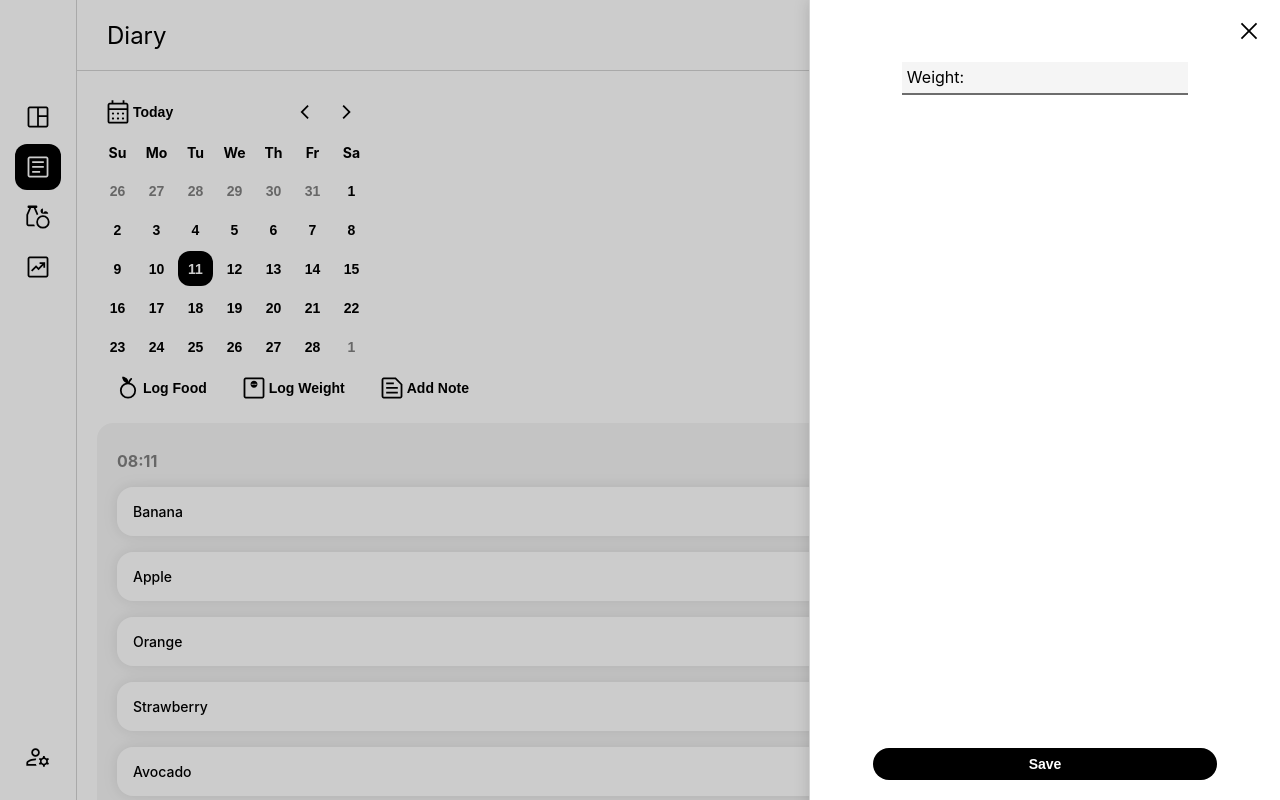
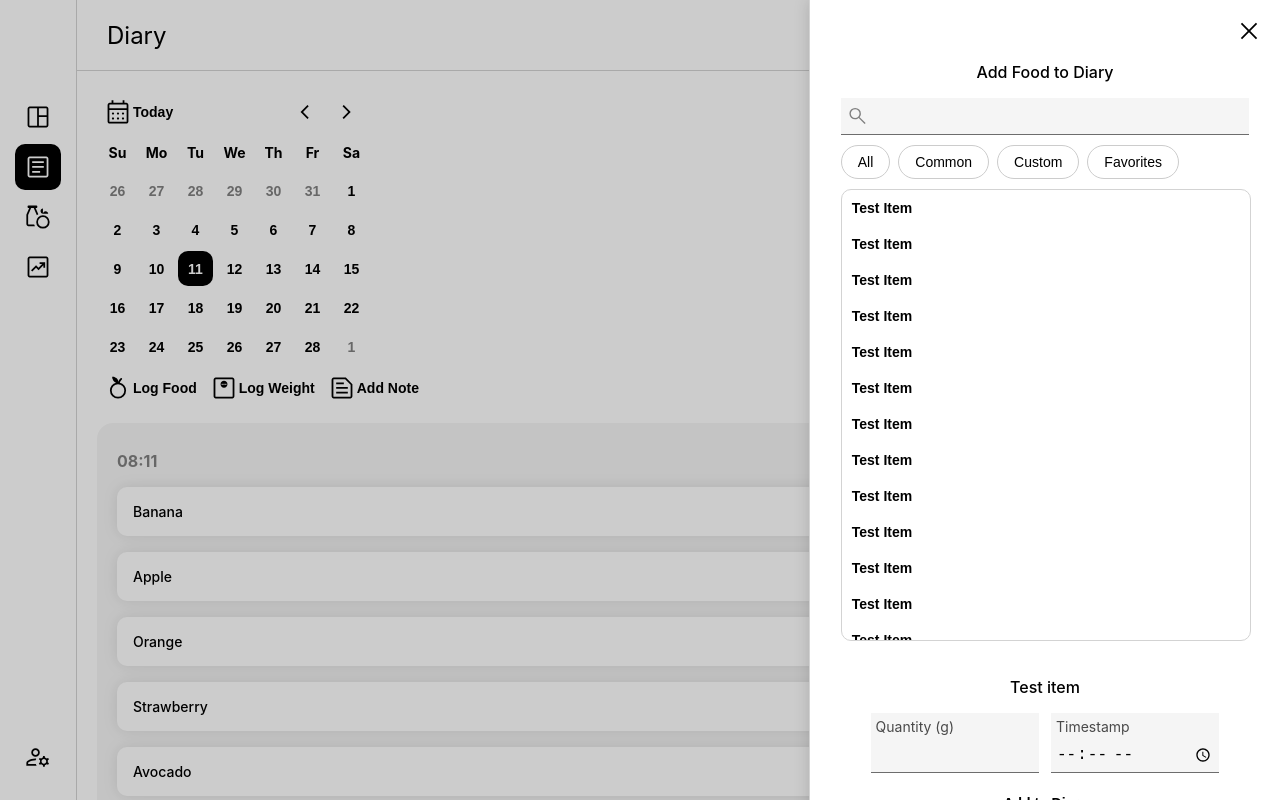
Before and after one commit to dragoispas/makro-evolved, a React (Create React App) app: page /Diary in a window 1280 px wide. Both pictures are taken after a click on the button "Log Food". Shown: the top 800 px of the page. Built offline with nearby package versions, Linux system fonts and the light colour scheme.

Commit message:
Added Search Input

```diff
--- a/src/Components/Button.tsx
+++ b/src/Components/Button.tsx
@@ -7,13 +7,13 @@ interface ButtonProps {
     children?: React.ReactNode;
     onMouseOver?: () => void;
     selected?: boolean;
-    circular?: boolean;
+    square?: boolean;
     style?: React.CSSProperties; // Accepts inline styles
 }
 
-const Button: React.FC<ButtonProps> = ({ Icon, onClick, children, onMouseOver, selected, circular, style }) => {
+const Button: React.FC<ButtonProps> = ({ Icon, onClick, children, onMouseOver, selected, square, style }) => {
     return (
-        <ButtonBase circular={circular} onMouseOver={onMouseOver} onClick={onClick} style={style} highlighted={selected}>
+        <ButtonBase square={square} onMouseOver={onMouseOver} onClick={onClick} style={style} highlighted={selected}>
             <FlexBox align="center" justify="center">
                 {Icon && <Icon />}
                 {children && <FlexBox align="center">{children}</FlexBox>}
--- a/src/Components/Input.tsx
+++ b/src/Components/Input.tsx
@@ -1,15 +1,30 @@
-import { InputBase, InputWrapper, Prefix } from "../styledComponents"
+import { useRef, useState } from "react";
+import { FlexBox, InputBase, InputWrapper, Prefix } from "../styledComponents"
 
 interface Props {
     prefix?: string
     type?: React.HTMLInputTypeAttribute
+    Icon?: React.ComponentType<React.SVGProps<SVGSVGElement>>;
 }
 
-const Input = ({ prefix, type }: Props) => {
+const Input = ({ prefix, type, Icon }: Props) => {
+    const [focus, setFocus] = useState<boolean>(false);
+    const inputRef = useRef<HTMLInputElement>(null);
+
     return (
-        <InputWrapper>
-            {prefix && <Prefix>{prefix}</Prefix>}
-            <InputBase type={type} />
+        <InputWrapper
+            focus={focus} onClick={() => inputRef.current?.focus()}
+        >
+            {prefix && <Prefix focus={focus}>{prefix}</Prefix>}
+            <FlexBox gap="xs" width="100%">
+                {Icon && <Icon />}
+                <InputBase
+                    onFocus={() => setFocus(true)}
+                    onBlur={() => setFocus(false)}
+                    type={type}
+                    ref={inputRef}
+                />
+            </FlexBox>
         </InputWrapper>
     );
 };
--- a/src/Components/Pages/Diary.tsx
+++ b/src/Components/Pages/Diary.tsx
@@ -1,4 +1,4 @@
-import { FlexBox, Paper, Paper2 } from "../../styledComponents";
+import { FlexBox, Paper, Paper2, ScrollableBox, SearchItem, Typography } from "../../styledComponents";
 import Button from "../Button";
 import { ReactComponent as AppleIcon } from '../../icons/apple.svg';
 import { ReactComponent as ScaleIcon } from '../../icons/scale.svg';
@@ -9,6 +9,8 @@ import FoodDiary from "../FoodDiary";
 import { useEffect, useState } from "react";
 import Drawer from "../Drawer";
 import Input from "../Input";
+import { ReactComponent as SearchIcon } from "../../icons/search.svg";
+import SearchInputBox from "../SearchInputBox";
 
 function Diary() {
     const [isDrawerOpen, setIsDrawerOpen] = useState(false);
@@ -26,15 +28,25 @@ function Diary() {
 
     const renderLogFood = () => {
         return (
-            <FlexBox column align="center" justify="space-between" width="100%" height="100%">
-                <Input prefix="Weight:" type="number" />
-                <Button circular selected style={{ width: "80%" }}>Save</Button>
+            <FlexBox column align="center" gap="l" width="100%" height="100%">
+                <Typography bold>Add Food to Diary</Typography>
+                <SearchInputBox />
+                <Typography bold>Test item</Typography>
+                <FlexBox gap="m">
+                    <Input prefix="Quantity (g)" />
+                    <Input type="time" prefix="Timestamp" />
+                </FlexBox>
+                <Button style={{ width: "60%" }}>Add to Diary</Button>
             </FlexBox>
         )
     }
     const renderLogWeight = () => {
         return (
-            <FlexBox align="center" >Log Weight</FlexBox>
+            <FlexBox column align="center" gap="xxl" width="100%" height="100%">
+                <FlexBox>** Graph with recent weight changes **</FlexBox>
+                <Input prefix="Weight" type="number" />
+                <Button square selected style={{ width: "60%" }}>Save</Button>
+            </FlexBox>
         )
     }
     const renderAddNote = () => {
@@ -49,9 +61,9 @@ function Diary() {
             <div style={{ margin: "20px" }}>
                 <Calendar />
                 <FlexBox>
-                    <Button circular onClick={() => openDrawer("LogFood")} Icon={AppleIcon}>Log Food</Button>
-                    <Button circular onClick={() => openDrawer("LogWeight")} Icon={ScaleIcon}>Log Weight</Button>
-                    <Button circular onClick={() => openDrawer("AddNote")} Icon={NoteIcon}>Add Note</Button>
+                    <Button onClick={() => openDrawer("LogFood")} Icon={AppleIcon}>Log Food</Button>
+                    <Button onClick={() => openDrawer("LogWeight")} Icon={ScaleIcon}>Log Weight</Button>
+                    <Button onClick={() => openDrawer("AddNote")} Icon={NoteIcon}>Add Note</Button>
                 </FlexBox>
                 <FoodDiary />
                 <Note>Today I fucked my cat and it was wonderful, it felt so tight and I came so fast that it didn't even have time to scratch me that bad. <br></br><br></br>Today I also realised that I am gay.</Note>
--- a/src/Components/Pages/Foods.tsx
+++ b/src/Components/Pages/Foods.tsx
@@ -1,9 +1,14 @@
 import { FlexBox } from "../../styledComponents";
+import Button from "../Button";
+import { ReactComponent as FoodIcon } from "../../icons/foods_2.svg";
 
 function Foods() {
     return (
         <FlexBox column width='calc(100vw - 80px)'>
             <FlexBox height='70px' align='center' style={{ borderBottom: "1px solid lightgrey", fontSize: "24px", paddingLeft: "30px" }}>Foods</FlexBox>
+            <div style={{ margin: "20px" }}>
+                <Button Icon={FoodIcon}>Create Food</Button>
+            </div>
         </FlexBox>
     )
 }
--- /dev/null
+++ b/src/Components/SearchInputBox.tsx
@@ -0,0 +1,115 @@
+import { useState } from "react";
+import styled from "styled-components";
+import { ReactComponent as SearchIcon } from "../icons/search.svg";
+import Input from "./Input";
+
+const testData = Array(30).fill("Test Item");
+
+const StyledSearchBox = styled.div`
+  width: 95%;
+  display: flex;
+  flex-direction: column;
+  border-radius: 10px;
+  gap: 10px;
+  transition: box-shadow 0.3s ease-in-out;
+  padding-bottom: 20px;
+`;
+
+const ListContainer = styled.div`
+  width: 100%;
+  display: flex;
+  flex-direction: column;
+  max-height: 450px;
+  overflow-y: auto;
+  border: 1px solid lightgrey;
+  border-radius: 10px;
+
+  &::-webkit-scrollbar {
+    width: 8px;
+  }
+
+  &::-webkit-scrollbar-track {
+    background: inherit;
+    border-radius: 10px;
+  }
+
+  &::-webkit-scrollbar-thumb {
+    background: rgb(181, 181, 181);
+    border-radius: 10px;
+  }
+
+  &::-webkit-scrollbar-thumb:hover {
+    background: rgb(156, 156, 156);
+  }
+
+`;
+
+const ListItem = styled.button`
+  width: 100%;
+  border: none;
+  background: inherit;
+  cursor: pointer;
+  padding: 10px;
+  font-weight: 600;
+  font-size: 14px;
+  text-align: left;
+  transition: background 0.1s ease;
+
+  &:hover {
+    background-color: rgb(240, 240, 240);
+  }
+`;
+
+const ButtonGroup = styled.div`
+  display: flex;
+  gap: 8px;
+`;
+
+const Button = styled.button<{ selected: boolean }>`
+  padding: 8px 16px;
+  border-radius: 20px;
+  border: 1px solid #ccc;
+  background-color: ${(props) => (props.selected ? "rgb(235, 235, 235)" : "white")};
+  cursor: pointer;
+  font-size: 14px;
+  transition: background-color 0.2s ease;
+
+  &:hover {
+    background-color: ${(props) => (props.selected ? "rgb(235, 235, 235)" : "rgb(245, 245, 245)")};
+  }
+`;
+
+interface ButtonsProps {
+  options: string[];
+}
+
+const SelectableButtons = ({ options }: ButtonsProps) => {
+  const [selected, setSelected] = useState<string | null>(null);
+
+  return (
+    <ButtonGroup>
+      {options.map((option) => (
+        <Button key={option} selected={selected === option} onClick={() => setSelected(option)}>
+          {option}
+        </Button>
+      ))}
+    </ButtonGroup>
+  );
+};
+
+const SearchInputBox = () => {
+
+  return (
+    <StyledSearchBox>
+      <Input Icon={SearchIcon} />
+      <SelectableButtons options={["All", "Common", "Custom", "Favorites"]} />
+      <ListContainer>
+        {testData.map((item, index) => (
+          <ListItem key={index}>{item}</ListItem>
+        ))}
+      </ListContainer>
+    </StyledSearchBox>
+  );
+};
+
+export default SearchInputBox;
--- a/src/styledComponents.ts
+++ b/src/styledComponents.ts
@@ -37,7 +37,7 @@ const Paper = styled(FlexBox)`
 `
 
 const Paper2 = styled(FlexBox)`
-  border-radius: 16px;
+  border-radius: 10px;
   background-color:white;
   padding: 20px;
   transition: box-shadow 0.2s ease;
@@ -50,12 +50,12 @@ const Paper2 = styled(FlexBox)`
   }
 `
 
-const ButtonBase = styled.button<{ highlighted?: boolean, circular?: boolean }>`
+const ButtonBase = styled.button<{ highlighted?: boolean, square?: boolean }>`
   border: none;
   background-color: transparent;
   cursor: pointer;
-  border-radius: ${props => props.circular ? "25px" : "12px"};
-  padding: ${props => props.circular ? "6px 16px" : "6px"};
+  border-radius: ${props => props.square ? "10px" : "10px"};
+  padding: ${props => props.square ? "8px 12px" : "6px"};
   font-weight: bold;
   font-size: 14px;
   transition: background-color 0.1s ease;
@@ -81,43 +81,146 @@ const ButtonBase = styled.button<{ highlighted?: boolean, circular?: boolean }>`
   }
 `;
 
-const InputWrapper = styled.div<{ large?: boolean }>`
-  display: flex;
-  align-items: baseline;
-  gap: 8px;
+const InputWrapper = styled.div<{ focus?: boolean }>`
+  display:flex;
+  flex-direction: column;
+  align-items:flex-start;
+  gap: 12px;
+  width:100%;
+
   background-color: rgb(245, 245, 245);
-  padding: 5px;
-  font-size: 16px;
-  padding: 5px;
-  border-bottom: 2px solid rgb(109, 109, 109);
+  // padding: 5px;
+  border-bottom: 1px solid rgb(109, 109, 109);
+  transition: border-bottom 0.1s ease;
+  cursor: text;
+
   &:hover {
-    border-bottom: 2px solid black;
-  }
+    border-bottom: 1px solid black;
+    }
 
-  &:focus {
-    border-bottom: 2px solid black;
+  ${({ focus }) => (focus && `border-bottom: 1px solid black;`)}
+
+  svg {
+    width: 26px;
+    height: 26px;
+    fill: grey;
+    stroke: black;
+    transition: fill 0.1s ease, stroke 0.1s ease;
+    padding: 5px;
   }
 `;
 
-const Prefix = styled.div`
-  // font-size: 16px;
-  // font-weight: 500;
-  // color: rgb(109, 109, 109);
+
+const Prefix = styled.div<{ focus?: boolean }>`
+user-select: none;
+  font-size: 14px;
+  font-weight: 400;
+  transform: translate(5px, 5px);
+  color: ${({ focus }) => (focus ? `black` : `rgb(73, 73, 73);`)};
+  height:14px;
 `;
 
 const InputBase = styled.input`
   border: none;
   background-color: inherit;
   outline: none;
-  transition: border-bottom-color 0.3s ease;
   font-weight: 500;
   font-size: 16px;
+  padding: 5px;
+  width:100%;
+
+  ::selection {
+    background-color: rgb(215, 215, 215);
+
+  }
+
+  &::selection {
+    background-color: rgb(215, 215, 215); /* Hide default blue selection */
+  }
+
+  // &::-webkit-datetime-edit {
+  //   color: inherit;
+  // }
+
+  // &::-webkit-datetime-edit-fields-wrapper {
+  //   background-color: inherit;
+  // }
+
+  // &::-webkit-datetime-edit-text {
+  //   background-color: inherit;
+  // }
+
+&::-webkit-datetime-edit-month-field:focus,
+  &::-webkit-datetime-edit-day-field:focus,
+  &::-webkit-datetime-edit-year-field:focus,
+  &::-webkit-datetime-edit-hour-field:focus,
+  &::-webkit-datetime-edit-minute-field:focus,
+  &::-webkit-datetime-edit-second-field:focus,
+  &::-webkit-datetime-edit-ampm-field:focus {
+    background-color: rgb(215, 215, 215); /* Only active on the selected field */
+    color: inherit;
+  }
+
+`;
+
+interface TypographyProps {
+  bold?: boolean;
+  size?: 'xs' | 's' | 'm' | 'l' | 'xl';  // Predefined sizes
+  align?: 'left' | 'center' | 'right';  // Text alignment
+  color?: string;  // Color for the text
+}
+
+const Typography = styled.div<TypographyProps>`
+  font-weight: ${({ bold }) => (bold ? 500 : 400)};
+  font-size: ${({ size }) => {
+    switch (size) {
+      case 'xs':
+        return '12px';
+      case 's':
+        return '14px';
+      case 'm':
+        return '16px';
+      case 'l':
+        return '18px';
+      case 'xl':
+        return '24px';
+      default:
+        return '16px';  // Default size
+    }
+  }};
+  text-align: ${({ align }) => align || 'left'};  // Default to 'left' if not provided
+  color: ${({ color }) => color || 'black'};  // Default to 'black' if not provided
+`;
+
+const ScrollableBox = styled(FlexBox)`
+  height: 300px;  /* Fixed height */
+  width: 100%;
+  overflow-y: auto; /* Enable scrolling */
+  // border-bottom: 1px solid #ccc; /* Optional: for visibility */
+  background-color: rgb(245, 245, 245);
+  padding: 5px;
 
 
 `;
+
+const SearchItem = styled(FlexBox)`
+  background-color: rgb(255, 255, 255);
+
+   padding: 8px;
+   border-radius: 4px;
+   cursor: pointer;
+   transition: box-shadow 0.1s ease;
+   background-color: rgb(255, 255, 255);
+
+    box-shadow: 0 0 6px rgba(172, 172, 172, 0.1);
+
+   &:hover {
+    box-shadow: 0 0 8px rgba(0, 0, 0, 0.1);
+    }
+`
 
 
 
 
 
-export { FlexBox, ButtonBase, Paper, Paper2, InputBase, InputWrapper, Prefix };
+export { FlexBox, ButtonBase, Paper, Paper2, InputBase, InputWrapper, Prefix, Typography, ScrollableBox, SearchItem };
```
